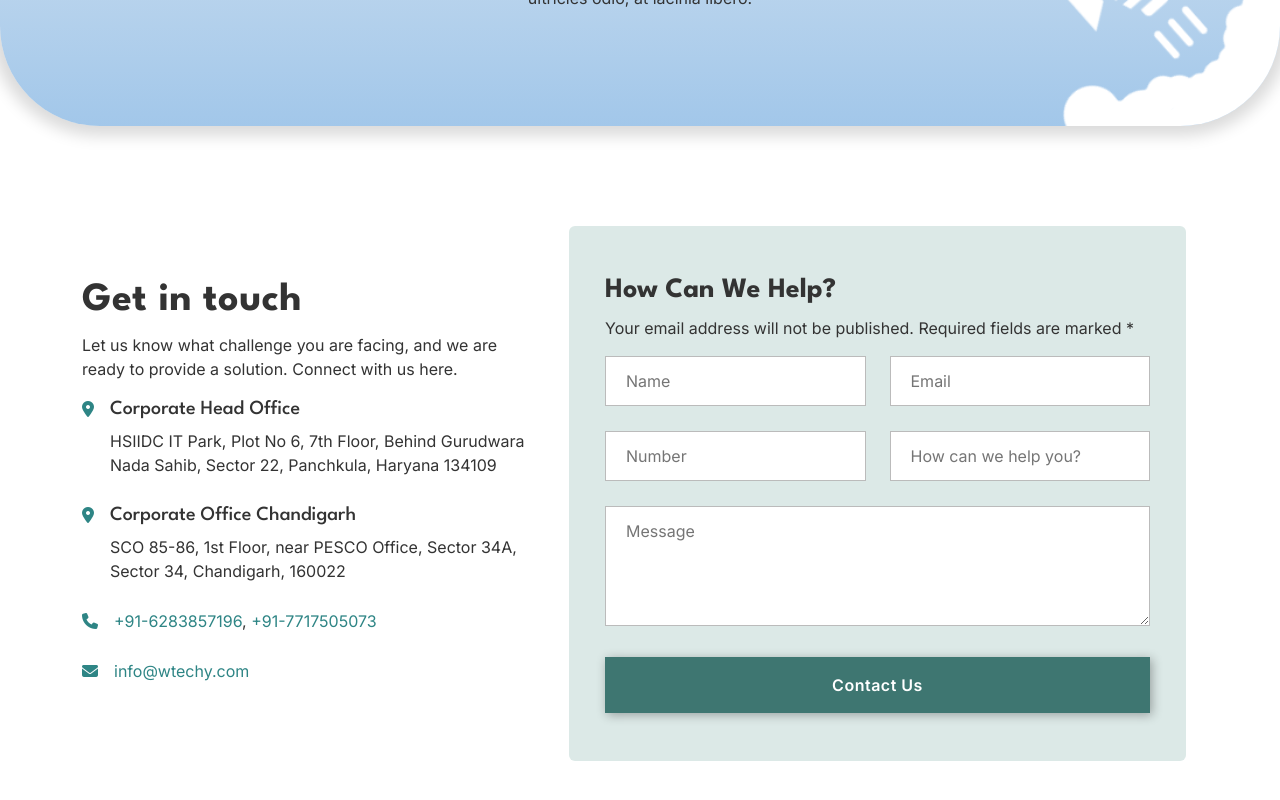
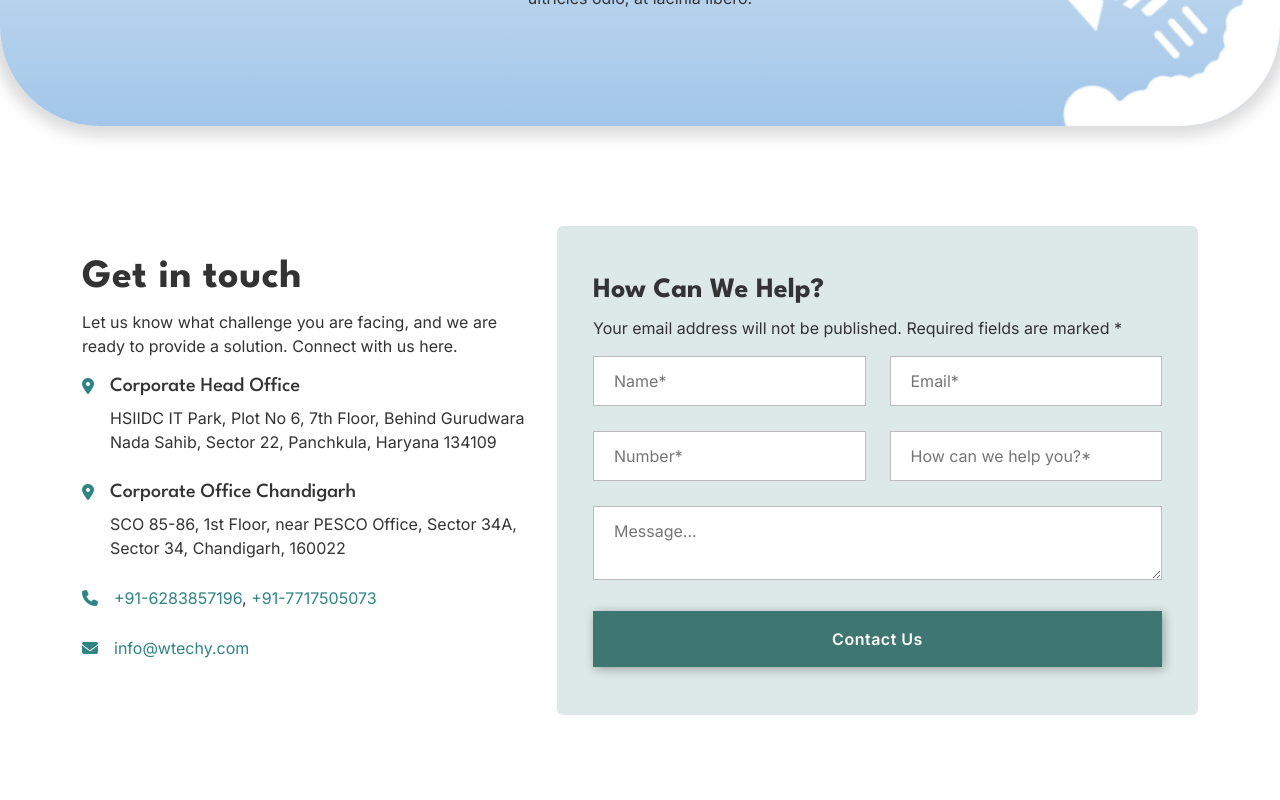
Before and after one commit to wtechyteam/WtechyReact, a React (Create React App) app: page /contact in a window 1280 px wide. Shown: the part 386-1186 px from the top of the page. Built offline with nearby package versions, Linux system fonts and the light colour scheme.

Commit message:
contact-form

```diff
--- a/package.json
+++ b/package.json
@@ -14,7 +14,6 @@
     "react": "^18.2.0",
     "react-bootstrap": "^2.10.2",
     "react-dom": "^18.2.0",
-    "react-final-form": "^6.5.9",
     "react-helmet": "^6.1.0",
     "react-icons": "^5.0.1",
     "react-router-dom": "^6.22.3",
--- a/src/App.scss
+++ b/src/App.scss
@@ -103,4 +103,43 @@ img {
   background-size: cover;
   background-repeat: no-repeat;
 }
+.success_modal{
+  padding: 30px;
+  text-align: center;
+  h3{
+    font-size: 28px;
+    font-weight: 600;
+    color: #3E7671;
+    margin-bottom: 12px;
+  }
+  p{
+    font-size: 16px;
+    font-weight: 400;
+    color: #333333;
+    margin-bottom: 20px;
+  }
+  button{
+    background-color: #3E7671;
+    color: #fff;
+    padding: 5px 40px;
+    font-size: 16px;
+    font-weight: 600;
+    border-radius: 8px 0 8px 0;
+    transition: all 0.5s;
+    &:hover{
+      background-color: #efefef;
+      color: #3E7671;
+      border: 1px solid #3E7671;
+      border-radius: 0 8px 0 8px;
+    }
+  }
+}
+.required{
+  color: red;
+  display: block;
+}
+.required_hide{
+  color: blue;
+  display: none;
+}
 // ========================================
--- /dev/null
+++ b/src/components/common/modal.jsx
@@ -0,0 +1,22 @@
+import Button from 'react-bootstrap/Button';
+import Modal from 'react-bootstrap/Modal';
+
+function PopupModal({ show, handleCloseModal }) {
+
+
+    return (
+        <>
+            <Modal size='md' centered show={show} onHide={handleCloseModal}>
+                <Modal.Body className='success_modal'>
+                    <h3>Thanks for getting in touch!</h3>
+                    <p>We have received the details about the your concern.<br/> Our Team will contact you shortly.</p>
+                    <Button className='modal_btn' variant="secondary" onClick={handleCloseModal}>
+                        Done
+                    </Button>
+                </Modal.Body>
+            </Modal>
+        </>
+    );
+}
+
+export default PopupModal;
--- a/src/components/contactForm.jsx
+++ b/src/components/contactForm.jsx
@@ -1,72 +1,63 @@
-import { Form, Field } from 'react-final-form'
+import { useRef, useState } from 'react';
+import emailjs from '@emailjs/browser';
+import PopupModal from './common/modal';
 
 const MyForm = () => {
-    const onSubmit = (value) => {
-        console.log("hello", value)
+    const [show, setShow] = useState(false);
+
+    const handleCloseModal = () => {
+        window.location.reload();
+        setShow(false);
     }
-    // const validate=()=>{
-    //     alert("valid")
-    // }
+
+    const handleShowModal = () => setShow(true);
+
+    const form = useRef();
+
+    const sendEmail = (e) => {
+        e.preventDefault();
+        emailjs
+            .sendForm('service_8tiqz08', 'template_ojpyfvk', form.current, {
+                publicKey: 'R3qMEbTFpNoo0gXc8',
+            })
+            .then(
+                () => {
+                    setShow(true)
+                },
+                (error) => {
+                    alert('FAILED...', error.text);
+                },
+            );
+    };
     return (
-        <div className='container'>
-            <Form
-                onSubmit={onSubmit}
-                // validate={validate}
-                render={({ handleSubmit }) => (
-                    <form className="customForm bg-gray px-4 py-5 rounded-2" onSubmit={handleSubmit}>
-
+        <>
+            <form className="customForm bg-gray px-4 py-5 rounded-2" ref={form} onSubmit={sendEmail}>
                 <div className="row mx-0">
                     <h3 className='title-lg fw-bold'>How Can We Help?</h3>
                     <p>Your email address will not be published. Required fields are marked *</p>
-                            <Field name="name">
-                                {({ input, meta }) => (
                     <div className='inputWrap col-lg-6'>
-                                        <input className='form_input' type="text" {...input} placeholder="Name" />
-                                        {meta.touched && meta.error && <span>{meta.error}</span>}
+                        <input placeholder='Name*' className='form_input' type="text" name="from_name" required />
                     </div>
-                                )}
-                            </Field>
-                            <Field name="email">
-                                {({ input, meta }) => (
                     <div className='inputWrap col-lg-6'>
-                                        <input className='form_input' type="text" {...input} placeholder="Email" />
-                                        {meta.touched && meta.error && <span>{meta.error}</span>}
+                        <input className='form_input' placeholder='Email*' type="email" name="from_email" required />
                     </div>
-                                )}
-                            </Field>
-                            <Field name="number">
-                                {({ input, meta }) => (
                     <div className='inputWrap col-lg-6'>
-                                        <input className='form_input' type="number" {...input} placeholder="Number" />
-                                        {meta.touched && meta.error && <span>{meta.error}</span>}
+                        <input placeholder='Number*' className='form_input' type="text" name="phone" required />
                     </div>
-                                )}
-                            </Field>
-                            <Field name="help">
-                                {({ input, meta }) => (
                     <div className='inputWrap col-lg-6'>
-                                        <input className='form_input' type="text" {...input} placeholder="How can we help you?" />
-                                        {meta.touched && meta.error && <span>{meta.error}</span>}
-                                    </div>
-                                )}
-                            </Field>
-                            <Field name="message">
-                                {({ input, meta }) => (
-                                    <div className='inputWrap col-12'>
-                                        <textarea className='form_input textAarea' {...input} placeholder="Message" />
-                                        {meta.touched && meta.error && <span>{meta.error}</span>}
-                                    </div>
-                                )}
-                            </Field>
-                            <div className="col-12">
-                                <button className='dBtn btnSecondary rounded-0 hasShadow w-100 py-2' type="submit">Contact Us</button>
+                        <input className='form_input' type="text" name="subject" placeholder="How can we help you?*" required />
                     </div>
 
+                    <div className='inputWrap col-lg-12'>
+                        <textarea className='form_input' placeholder='Message...' name="message" />
+                    </div>
+                    <div className="col-12">
+                        <button className='dBtn btnSecondary rounded-0 hasShadow w-100 py-2' type="submit" >Contact Us</button>
+                    </div>
                 </div>
             </form>
-                )}
-            />
-        </div>
+            <PopupModal handleCloseModal={handleCloseModal} handleShowModal={handleShowModal} show={show} />
+        </>
     )
 }
 export default MyForm;
```
Also changed, not shown: src/components/ContactUS.jsx (+6 -11 lines), 1 other file (tests, documents, lock files or other folders). Lines whose indentation alone changed are shown as unchanged.
